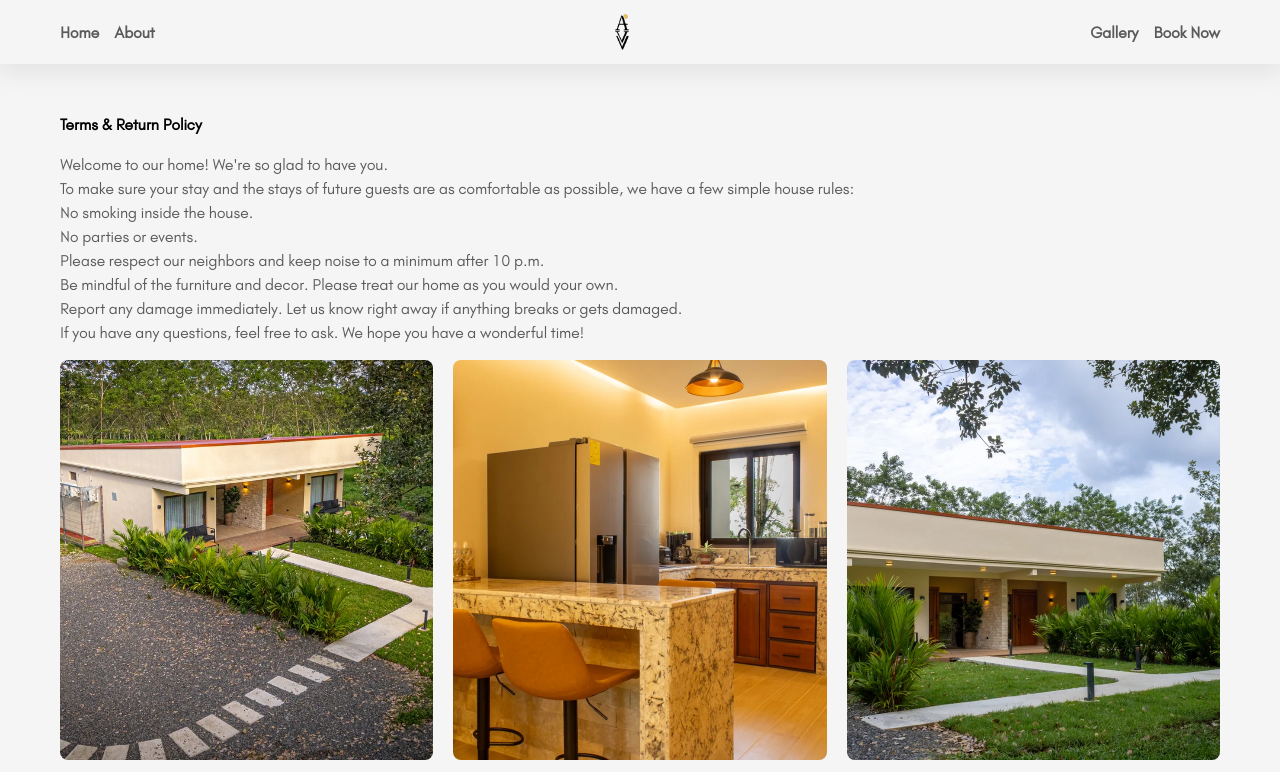
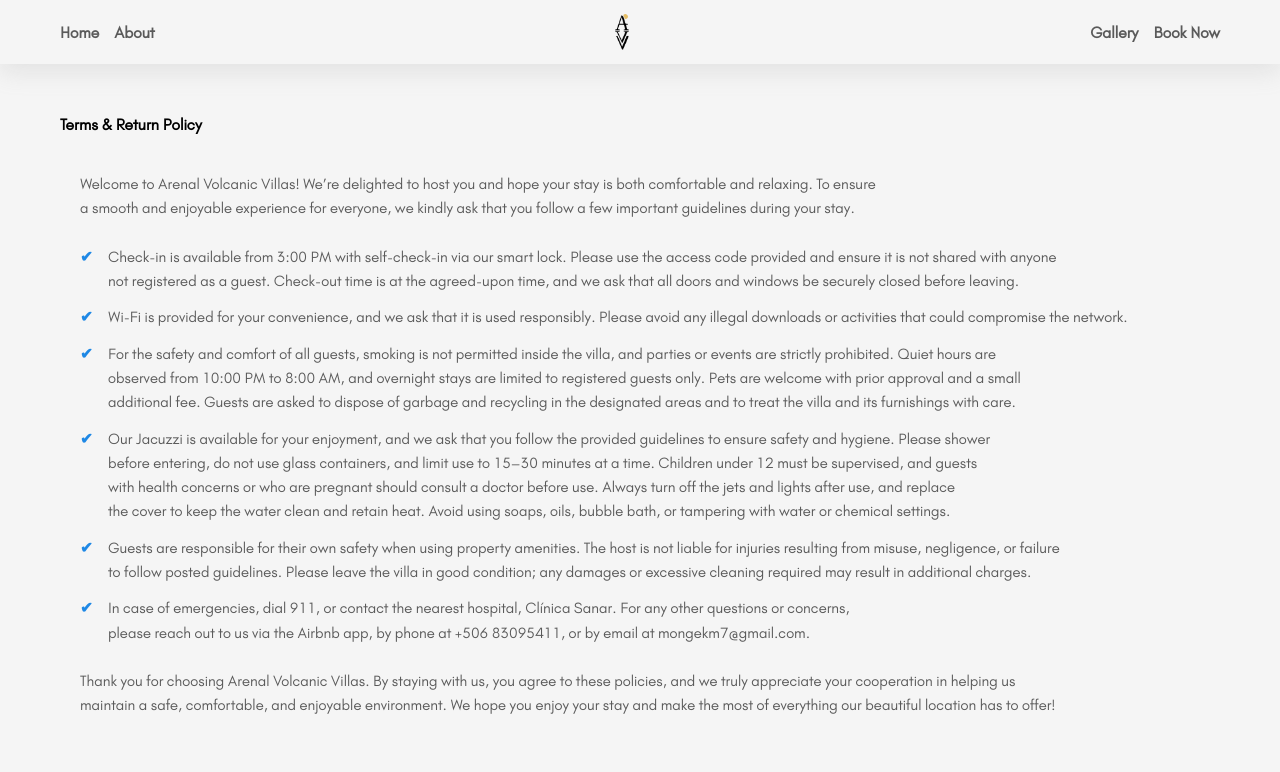
Before and after one commit to lunalabscr/echo-frontend, a React (Vite) app: page /return-policy in a window 1280 px wide. Shown: the top 772 px of the page. Built offline with nearby package versions, Linux system fonts and the light colour scheme.

Commit message:
changed translation files

```diff
--- a/public/locales/en/translation.json
+++ b/public/locales/en/translation.json
@@ -17,7 +17,7 @@
     "book-stay": "Book Stay"
   },
   "whatweoffer": {
-    "about": "Nestled in a privileged natural setting, our villa offers two fully equipped units that can be rented independently or as a single interconnected complex, providing flexibility and privacy according to your needs.  Each unit features a fully equipped kitchen, ideal for preparing your favorite dishes, as well as a jacuzzi designed for absolute relaxation. ",
+    "about": "Nestled in a privileged natural setting, our villa offers two fully equipped units that can be rented independently or as a single interconnected complex for a max of 10 people, providing flexibility and privacy according to your needs.  Each unit features a fully equipped kitchen, ideal for preparing your favorite dishes, as well as a jacuzzi designed for absolute relaxation. ",
     "about-2": "Enjoy a charming front porch and back porch, perfect for admiring the surrounding nature. From every corner of the property, you can delight in the impressive and majestic views of the Arenal Volcano. Easily reserve a villa or the entire complex through WhatsApp and enjoy a truly unique and unforgettable lodging experience.",
     "volcano-views": "Breathtaking volcano views",
     "volcano-views-desc": "Wake up to stunning views of Arenal Volcano from your window every morning.",
@@ -66,14 +66,14 @@
     "pageTitle": "Terms & Return Policy",
     "pageDescription": "Read our house rules and return policy to ensure a pleasant stay.",
     "title": "Terms & Return Policy",
-    "welcome": "Welcome to our home! We're so glad to have you.",
-    "intro": "To make sure your stay and the stays of future guests are as comfortable as possible, we have a few simple house rules:",
-    "rule1": "No smoking inside the house.",
-    "rule2": "No parties or events.",
-    "rule3": "Please respect our neighbors and keep noise to a minimum after 10 p.m.",
-    "rule4": "Be mindful of the furniture and decor. Please treat our home as you would your own.",
-    "rule5": "Report any damage immediately. Let us know right away if anything breaks or gets damaged.",
-    "rule6": "If you have any questions, feel free to ask. We hope you have a wonderful time!",
+    "intro": "Welcome to Arenal Volcanic Villas! We’re delighted to host you and hope your stay is both comfortable and relaxing. To ensure a smooth and enjoyable experience for everyone, we kindly ask that you follow a few important guidelines during your stay.",
+    "rule1": "Check-in is available from 3:00 PM with self-check-in via our smart lock. Please use the access code provided and ensure it is not shared with anyone not registered as a guest. Check-out time is at the agreed-upon time, and we ask that all doors and windows be securely closed before leaving.",
+    "rule2": "Wi-Fi is provided for your convenience, and we ask that it is used responsibly. Please avoid any illegal downloads or activities that could compromise the network.",
+    "rule3": "For the safety and comfort of all guests, smoking is not permitted inside the villa, and parties or events are strictly prohibited. Quiet hours are observed from 10:00 PM to 8:00 AM, and overnight stays are limited to registered guests only. Pets are welcome with prior approval and a small additional fee. Guests are asked to dispose of garbage and recycling in the designated areas and to treat the villa and its furnishings with care.",
+    "rule4": "Our Jacuzzi is available for your enjoyment, and we ask that you follow the provided guidelines to ensure safety and hygiene. Please shower before entering, do not use glass containers, and limit use to 15–30 minutes at a time. Children under 12 must be supervised, and guests with health concerns or who are pregnant should consult a doctor before use. Always turn off the jets and lights after use, and replace the cover to keep the water clean and retain heat. Avoid using soaps, oils, bubble bath, or tampering with water or chemical settings.",
+    "rule5": "Guests are responsible for their own safety when using property amenities. The host is not liable for injuries resulting from misuse, negligence, or failure to follow posted guidelines. Please leave the villa in good condition; any damages or excessive cleaning required may result in additional charges.",
+    "rule6": "In case of emergencies, dial 911, or contact the nearest hospital, Clínica Sanar. For any other questions or concerns, please reach out to us via the Airbnb app, by phone at +506 83095411, or by email at mongekm7@gmail.com.",
+    "closing": "Thank you for choosing Arenal Volcanic Villas. By staying with us, you agree to these policies, and we truly appreciate your cooperation in helping us maintain a safe, comfortable, and enjoyable environment. We hope you enjoy your stay and make the most of everything our beautiful location has to offer!",
     "imageAlt1": "Aerial view of the property taken by drone",
     "imageAlt2": "Modern kitchen interior",
     "imageAlt3": "Outside garden and terrace"
--- a/src/pages/terms-and-conditions/index.module.scss
+++ b/src/pages/terms-and-conditions/index.module.scss
@@ -26,7 +26,6 @@
 
   &__image {
     object-fit: cover;
-
     width: 100%;
     height: 100%;
   }
@@ -39,7 +38,52 @@
   &__text {
     color: colors.$text-third;
     margin-block: 1rem;
+    text-align: left;
     text-wrap: balance;
-    text-align: left;
+
+    // max-width: 800px;
+    // margin-inline: auto;
+    padding: 2rem;
+    // background: #fff;
+    border-radius: 16px;
+    // box-shadow: 0 4px 20px rgba(0, 0, 0, 0.08);
+    line-height: 1.6;
+
+    p {
+      margin: 0 0 1.25rem;
+      font-size: 1rem;
+    }
+
+    ul {
+      list-style: none;
+      padding: 0;
+      margin: 1.5rem 0;
+    }
+
+    li {
+      position: relative;
+      margin-bottom: 0.75rem;
+      padding-left: 1.75rem;
+      font-size: 1rem;
+
+      &::before {
+        content: "✔";
+        position: absolute;
+        left: 0;
+        top: 0;
+        color: colors.$primary;
+        font-weight: bold;
+        font-size: 0.95rem;
+      }
+    }
+
+    @include mixins.respond-to(sm) {
+      padding: 1.25rem;
+
+      p,
+      li {
+        font-size: 0.95rem;
+      }
+    }
   }
 }
--- a/src/pages/terms-and-conditions/index.tsx
+++ b/src/pages/terms-and-conditions/index.tsx
@@ -53,13 +53,13 @@ export const TermsAndConditions = () => {
       />
       <p className={styles["terms__terms-text"]}>{t("title")}</p>
       <div className={styles["terms__text"]}>
-        <p>{t("welcome")}</p>
         <p>{t("intro")}</p>
         <ul>
           {[1, 2, 3, 4, 5, 6].map((num) => (
             <li key={num}>{t(`rule${num}`)}</li>
           ))}
         </ul>
+        <p>{t("closing")} </p>
       </div>
 
       <div className={styles["terms__image-container"]}>
```
Also changed, not shown: public/locales/es/translation.json (+10 -9 lines), public/locales/pt/translation.json (+9 -9 lines).
